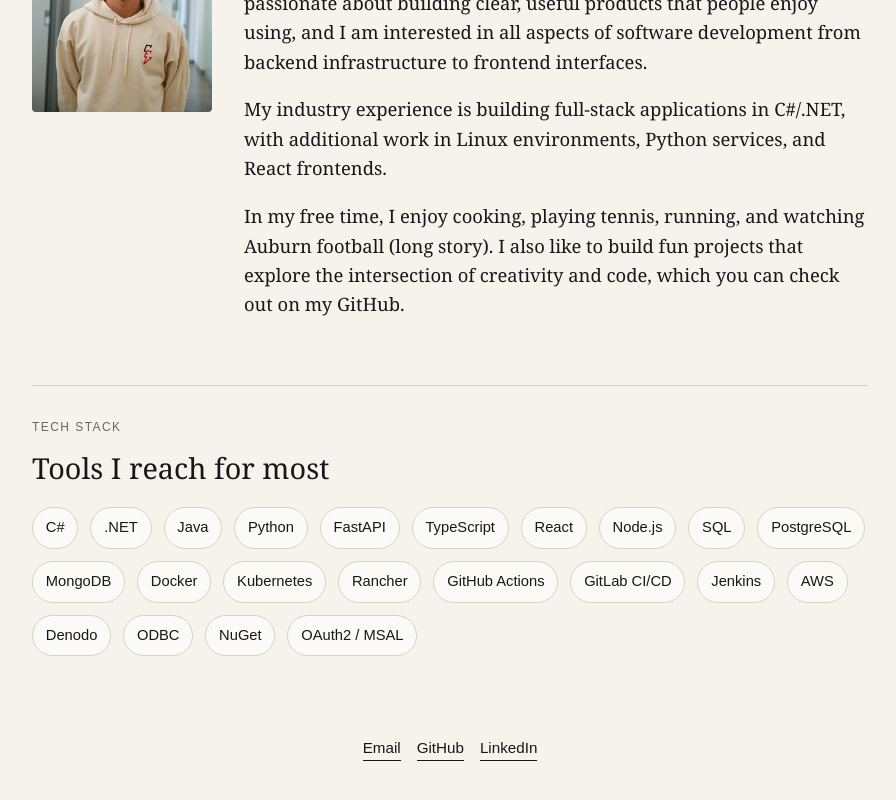
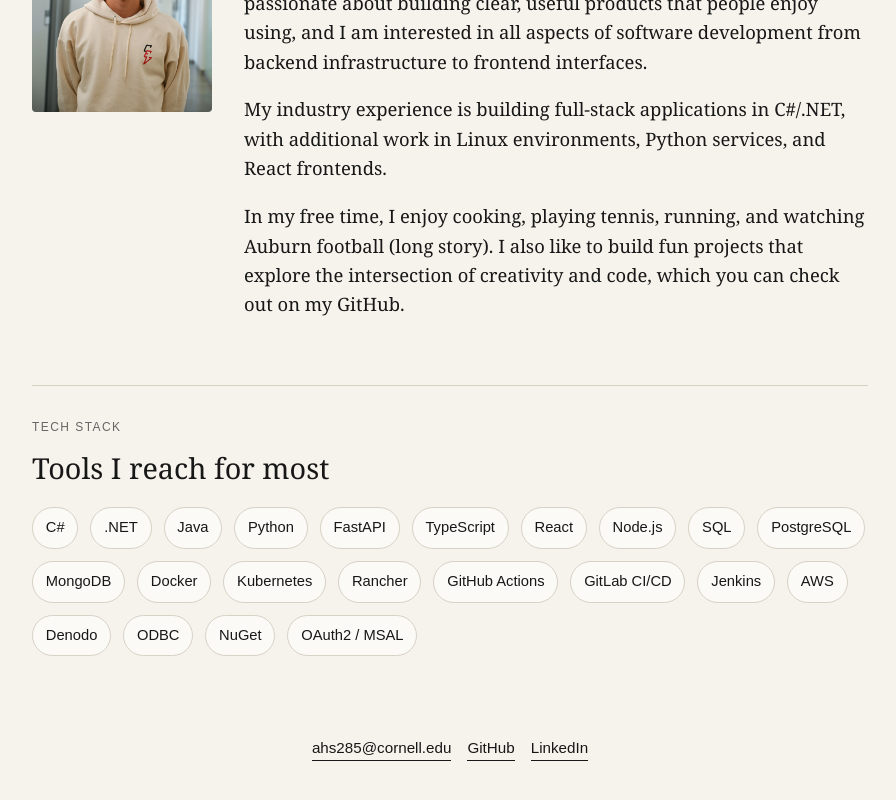
Before and after one commit to alexshi7/portfolio, a React (Create React App) app: page / in a window 1280 px wide. Shown: the part 292-1092 px from the top of the page, without its empty margins (190-1086 px from the left). Built offline with nearby package versions, Linux system fonts and the light colour scheme.

Commit message:
updated email

```diff
--- a/src/App.tsx
+++ b/src/App.tsx
@@ -190,7 +190,7 @@ function App() {
         )}
       </main>
       <footer className="site-footer">
-        <a href="mailto:ahs285@cornell.edu">Email</a>
+        <a href="mailto:ahs285@cornell.edu">ahs285@cornell.edu</a>
         <a href="https://github.com/alexshi7" target="_blank" rel="noreferrer">GitHub</a>
         <a href="https://www.linkedin.com/in/alex-shi7/" target="_blank" rel="noreferrer">LinkedIn</a>
       </footer>
```
Also changed, not shown: 1 other file (tests, documents, lock files or other folders).
